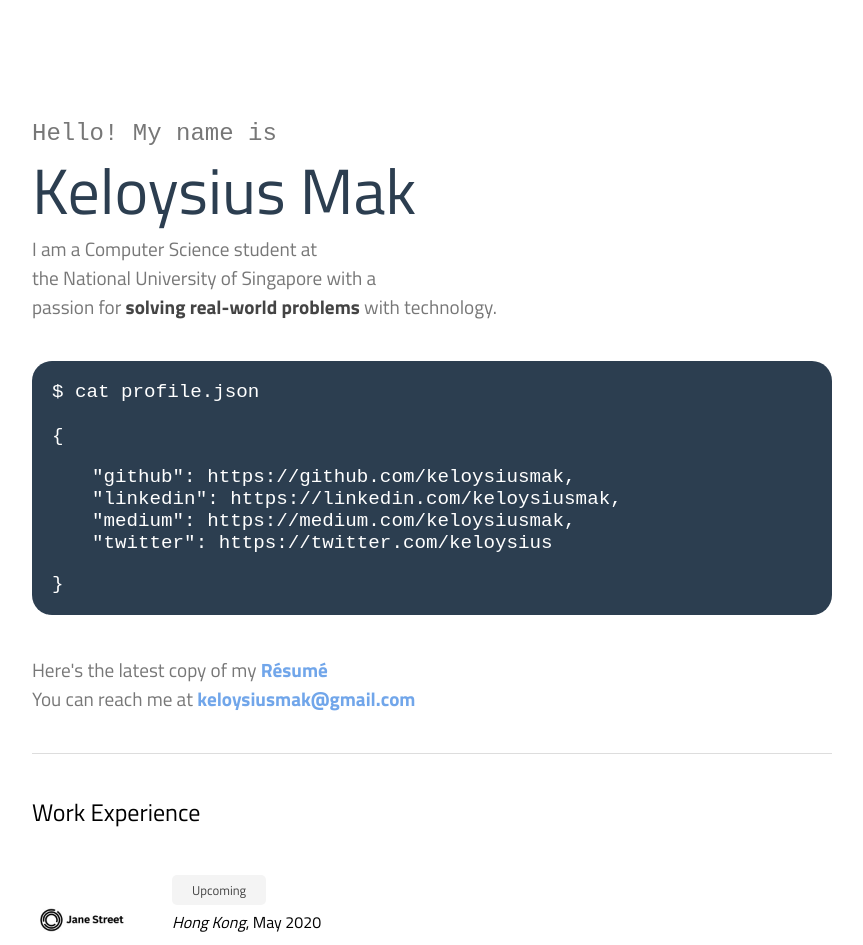
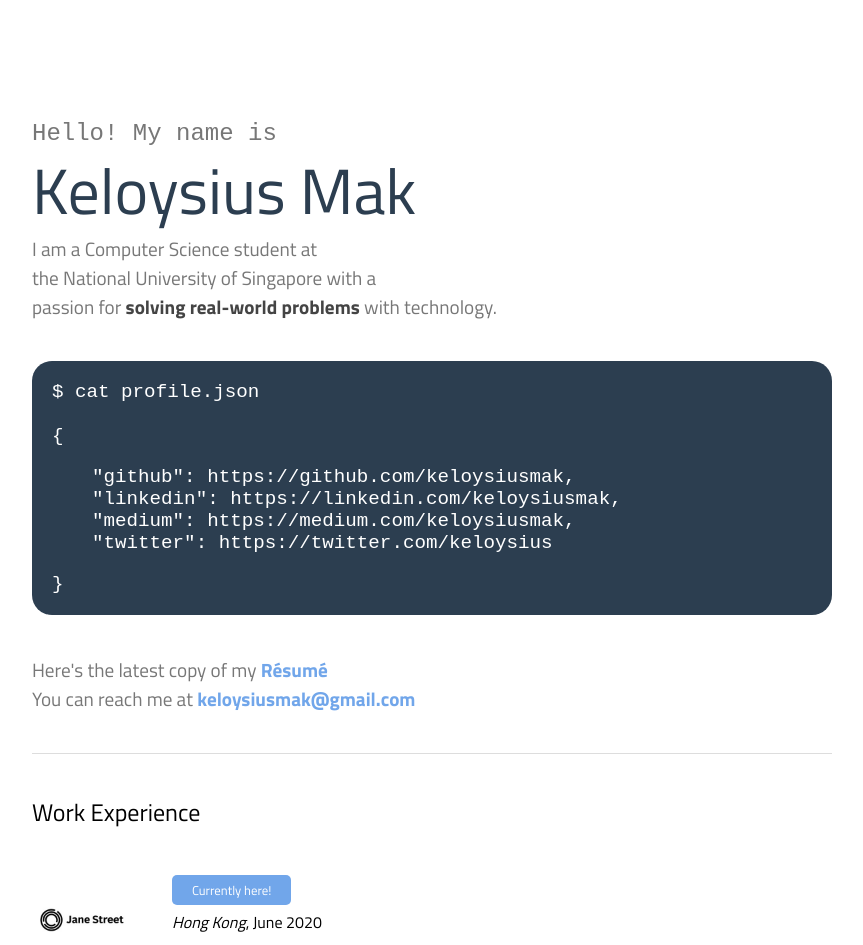
Before and after one commit to keloysiusmak/personal-website, a Vue app: page / in a window 1280 px wide. Shown: the top 945 px of the page, without its empty margins (208-1071 px from the left). Built offline with nearby package versions, Linux system fonts and the light colour scheme.

Commit message:
Switch employer to Jane Street

```diff
--- a/src/components/Home.vue
+++ b/src/components/Home.vue
@@ -27,8 +27,8 @@
           <img src="../assets/img/janestreet.jpg" />
         </div>
         <div class="writeup">
-          <div class="highlight upcoming">Upcoming</div>
-          <div class="date"><i>Hong Kong</i>, May 2020</div>
+          <div class="highlight">Currently here!</div>
+          <div class="date"><i>Hong Kong</i>, June 2020</div>
           <div class="title">Jane Street</div>
           <div class="position">Software Engineering Intern</div>
         </div>
@@ -38,7 +38,6 @@
           <img src="../assets/img/google.jpg" />
         </div>
         <div class="writeup">
-          <div class="highlight">Currently here!</div>
           <div class="date"><i>New York</i>, February 2020</div>
           <div class="title">Google</div>
           <div class="position">Software Engineering Intern</div>
```
